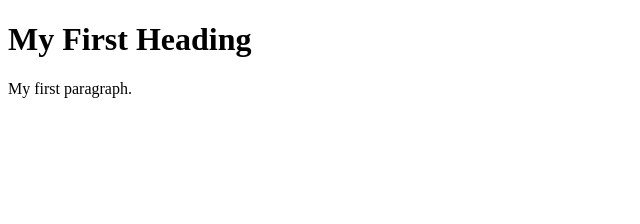
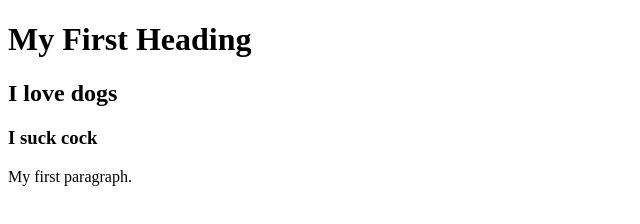
Before and after one commit to mvnalexx/Learning-DSA, a plain HTML site: page index.html in a window 1280 px wide. Shown: the whole page, without its empty margins (0-640 px from the left). Drawn offline with Linux system fonts and the light colour scheme.

Commit message:
#5 updated index file

```diff
--- a/index.html
+++ b/index.html
@@ -3,6 +3,8 @@
 <body>
 
 <h1>My First Heading</h1>
+<h2>I love dogs</h2>
+<h3> I suck cock</h3>
 <p>My first paragraph.</p>
 
 </body>
```
